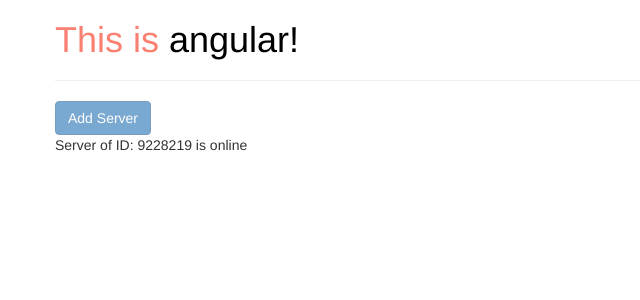
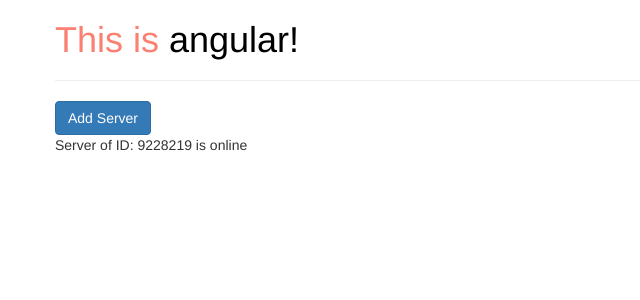
Before and after one commit to Sam44323/Angular-Normal-Starts, an Angular app: page / in a window 1280 px wide. Shown: the top 300 px of the page, without its empty margins (0-640 px from the left). Built offline with nearby package versions, Linux system fonts and the light colour scheme.

Commit message:
add: added property binding for dynamic value change to buttonb

```diff
--- a/src/app/servers/servers.component.html
+++ b/src/app/servers/servers.component.html
@@ -1,2 +1,2 @@
-<button class="btn btn-primary" disabled="(addNewServer)">Add Server</button>
+<button class="btn btn-primary" [disabled]="addNewServer">Add Server</button>
 <app-server></app-server>
--- a/src/app/servers/servers.component.ts
+++ b/src/app/servers/servers.component.ts
@@ -6,9 +6,13 @@ import { Component, OnInit } from '@angular/core';
   styleUrls: ['./servers.component.scss'],
 })
 export class ServersComponent implements OnInit {
-  addNewServer: boolean = false;
+  addNewServer: boolean = true;
 
-  constructor() {}
+  constructor() {
+    setTimeout(() => {
+      this.addNewServer = false;
+    }, 3000);
+  }
 
   ngOnInit(): void {}
 }
```
